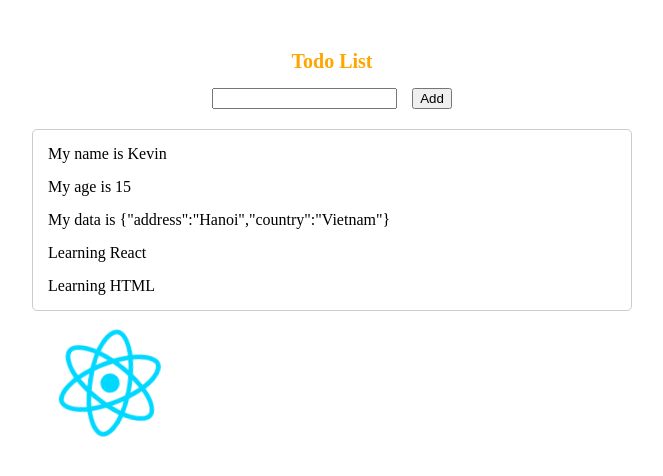
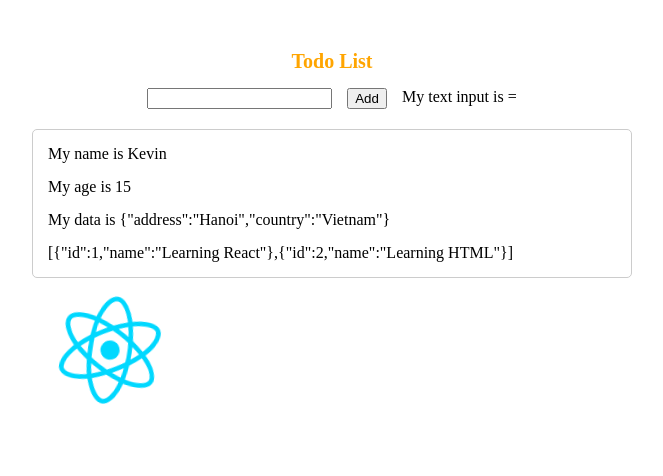
Before and after one commit to vmh6020/react-vite-hoidanit, a React (Vite) app: page / in a window 1280 px wide. Shown: the top 476 px of the page, without its empty margins (308-971 px from the left). Built offline with nearby package versions, Linux system fonts and the light colour scheme.

Commit message:
Video 38: Re-render with State, basic spread JS syntax

```diff
--- a/src/App.jsx
+++ b/src/App.jsx
@@ -2,6 +2,7 @@ import "./components/todo/todo.css";
 import TodoNew from "./components/todo/TodoNew";
 import TodoData from "./components/todo/TodoData";
 import reactLogo from "./assets/react.svg";
+import { useState } from "react";
 
 const App = () => {
   const name = "Kevin";
@@ -10,8 +11,35 @@ const App = () => {
     address: "Hanoi",
     country: "Vietnam",
   };
+  const [todoList, setTodoList] = useState([
+    {id : 1, name: "Learning React"},
+    {id : 2, name: "Learning HTML"},
+  ])
+  const getRandomInt = (min, max) => {
+    return Math.floor(Math.random() * (max - min + 1)) + min;
+  };
+
   const addNewTodo = (name) => {
-    alert(`Hello ${name}`)
+    const newTodo = {
+      id: getRandomInt(1, 10000000000),
+      name: name
+    }
+    setTodoList([...todoList, newTodo])
+  }
+  const setTodoName = (todo) => {
+    const newTodoList = todoList.map((item) => {
+      if (item.id === 1) {
+        return {...item, name: todo}
+      }
+      return item;
+    });
+    // for (let aTodo of newTodoList) {
+    //   if (aTodo.id === 1) {
+    //     aTodo.name = todo;
+    //     break;
+    //   }
+    // }
+    setTodoList(newTodoList);
   }
   return (
     <>
@@ -19,11 +47,13 @@ const App = () => {
         <div className="todo-title">Todo List</div>
         <TodoNew
           addNewTodo={addNewTodo}
+          setTodoName={(todo) => setTodoName(todo)}
         />
         <TodoData
           name={name}
           age={age}
           data={data}
+          todoList={todoList}
         />
         <div className="todo-image">
           <img src={reactLogo} className="logo" alt="React Logo" />
--- a/src/components/todo/TodoData.jsx
+++ b/src/components/todo/TodoData.jsx
@@ -4,14 +4,18 @@ const TodoData = (props) => {
   //   console.log(props);
   // object destructuring : create an object same structure with props object to get all value
   // props is object
-  const { name, age, data } = props;
+  const { name, age, data, todoList } = props;
   return (
     <div className="todo-data">
       <div>My name is {name}</div>
       <div>My age is {age}</div>
       <div>My data is {JSON.stringify(data)}</div>
-      <div>Learning React</div>
-      <div>Learning HTML</div>
+      <div>
+        {/* {todoList[0].name}
+        <br/>
+        {todoList[1].name} */}
+        {JSON.stringify(todoList)}
+      </div>
     </div>
   );
 };
--- a/src/components/todo/TodoNew.jsx
+++ b/src/components/todo/TodoNew.jsx
@@ -1,13 +1,19 @@
+import { useState } from "react";
+
 const TodoNew = (props) => {
-  // const { addNewTodo } = props;
-  // addNewTodo("Hoang Vu");
+  const [valueInput, setValueInput] = useState("")
+
+  const { addNewTodo, setTodoName} = props;
 
   const handleClickMe = () => {
-    alert("Click me")
+    console.log(`>>> handle click button, print valueInput: ${valueInput}`)
+    // setTodoName(valueInput);
+    addNewTodo(valueInput);
   }
 
   const handleOnChange = (name) => {
-    console.log(">>>> handleOnChange", name);
+    console.log(`>>>> handleOnChange set valueInput to ${name}`);
+    setValueInput(name);
   }
 
   return (
@@ -17,6 +23,9 @@ const TodoNew = (props) => {
       <button
       style={{cursor:"pointer"}}
       onClick={handleClickMe}>Add</button>
+      <div>
+        My text input is = {valueInput}
+      </div>
     </div>
   );
 };
```
